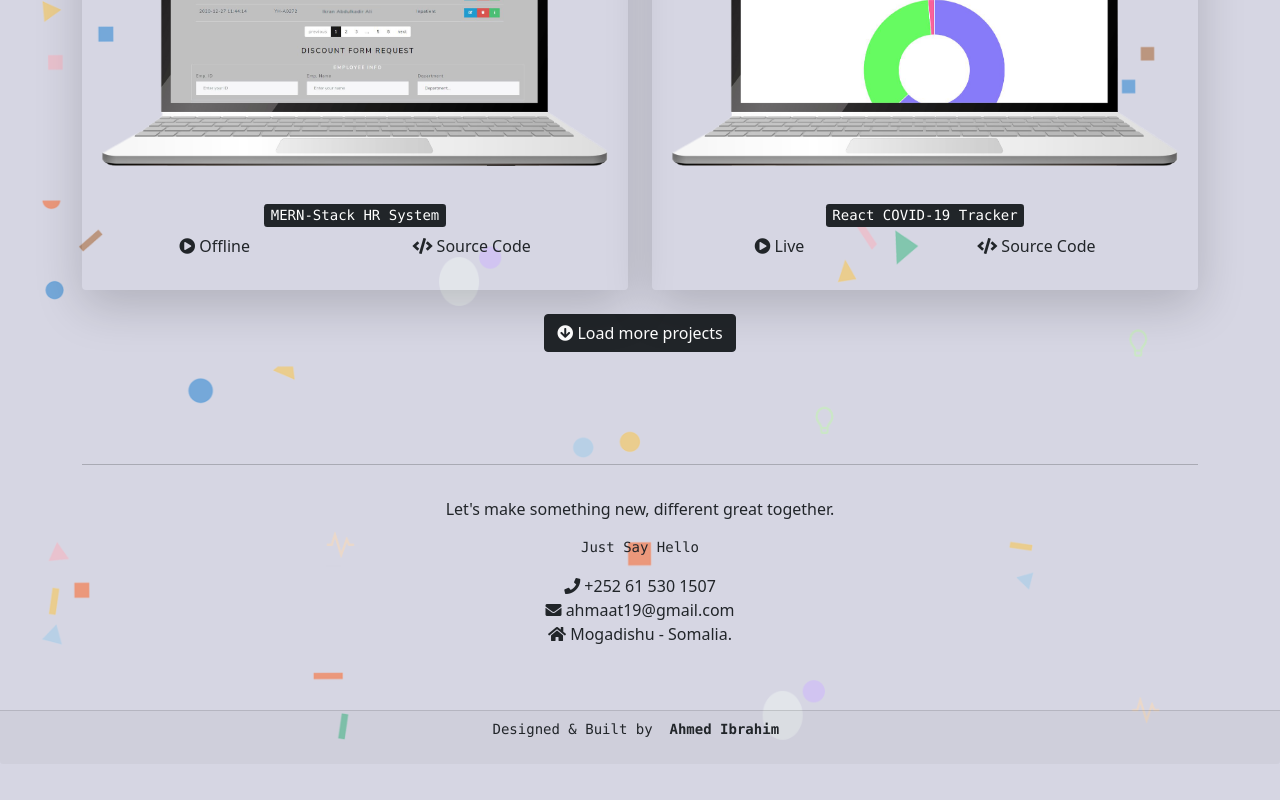
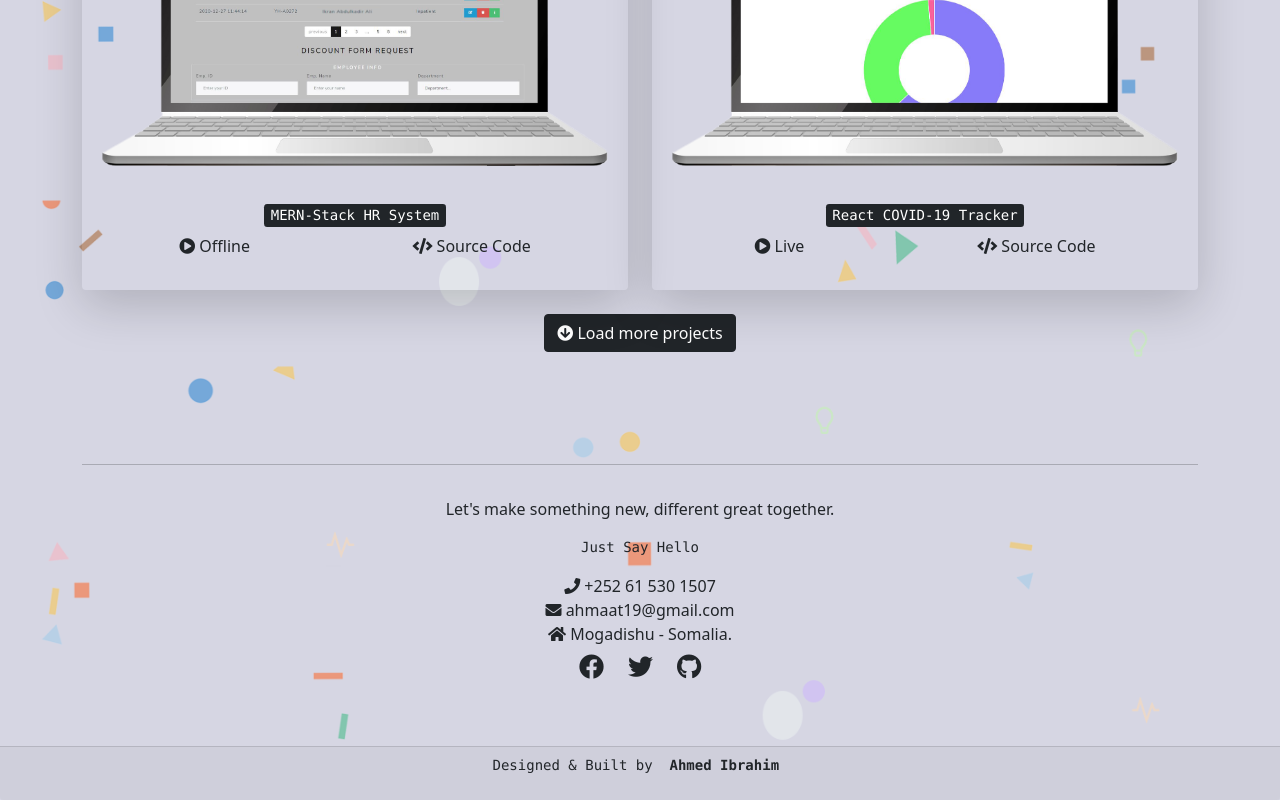
Before and after one commit to ahmaat19/portfolio, a React (Create React App) app: page / in a window 1280 px wide. Shown: the part 2246-3046 px from the top of the page. Before the commit the page ends 3010 px from the top, so only its background shows below. Built offline with nearby package versions, Linux system fonts and the light colour scheme.

Commit message:
added social icons

```diff
--- a/src/components/Contact.js
+++ b/src/components/Contact.js
@@ -14,6 +14,17 @@ const Contact = () => {
             <i className='fa fa-envelope'></i>{' '}
             <a href='mailto:ahmaat19@gmail.com'>ahmaat19@gmail.com</a> <br />
             <i className='fa fa-home'></i> Mogadishu - Somalia.
+            <div class='social-links pt-2'>
+              <a href='https://facebook.com/ahmaat19' target='blank'>
+                <i class='fab fa-facebook'></i>
+              </a>
+              <a href='https://twitter.com/ahmaat19' target='blank'>
+                <i class='fab fa-twitter px-4'></i>
+              </a>
+              <a href='https://github.com/ahmaat19' target='blank'>
+                <i class='fab fa-github'></i>
+              </a>
+            </div>
           </address>
         </div>
       </div>
--- a/src/index.css
+++ b/src/index.css
@@ -56,11 +56,13 @@ header.sticky nav {
 /* ------------------ service ---------------------- */
 .card {
   border: none;
-  transition: 0.5s;
+  transition: 0.5s ease-in-out;
+  top: 0;
 }
 .card:hover {
   border: none;
   box-shadow: 0 0.4rem 1rem rgba(0, 0, 0, 0.175) !important;
+  top: -10px;
 }
 #service .card img {
   width: 60px;
@@ -70,6 +72,13 @@ header.sticky nav {
 #contact a {
   text-decoration: none;
   color: #212529;
+}
+#contact .social-links i {
+  transition: 0.5s ease-in-out;
+  font-size: 25px;
+}
+#contact .social-links i:hover {
+  font-size: 35px;
 }
 
 /* ------------------ projects ---------------------- */
```
Also changed, not shown: src/components/Services.js (+4 -4 lines), 1 other file (tests, documents, lock files or other folders).
